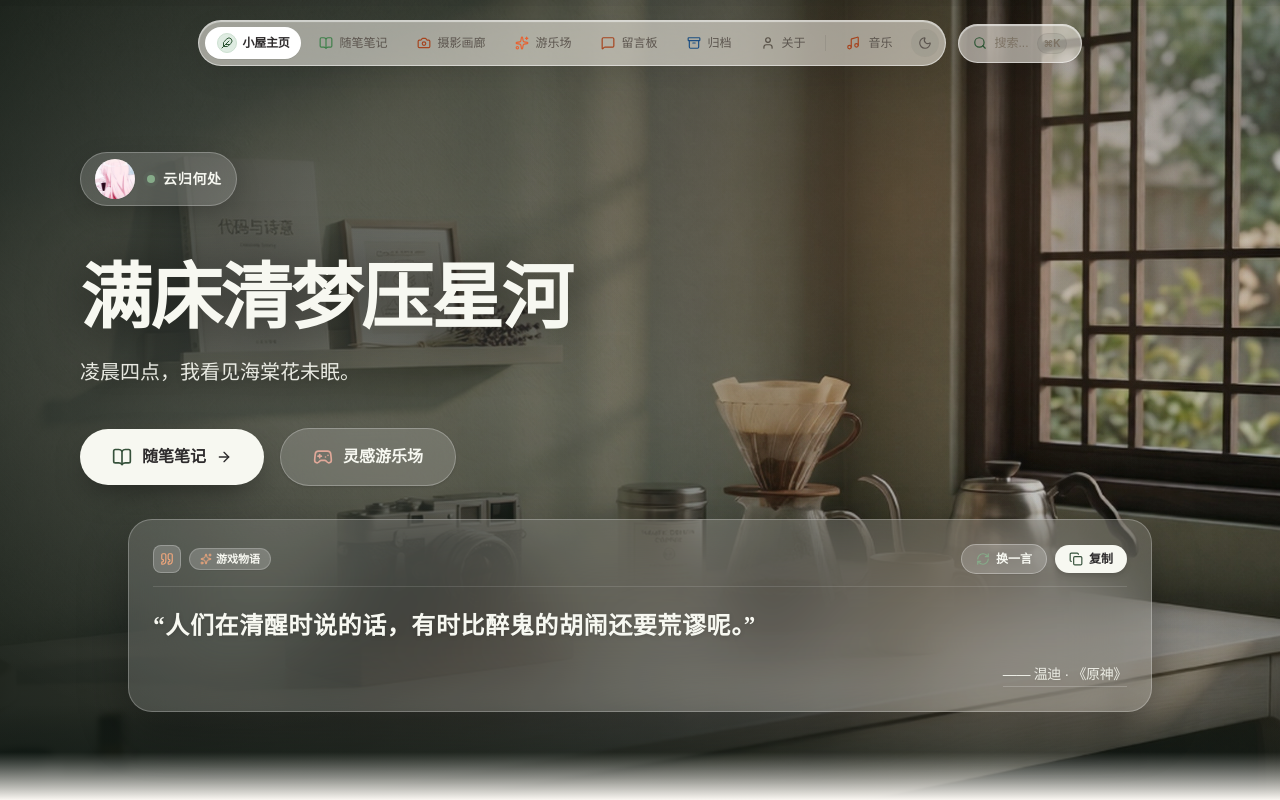
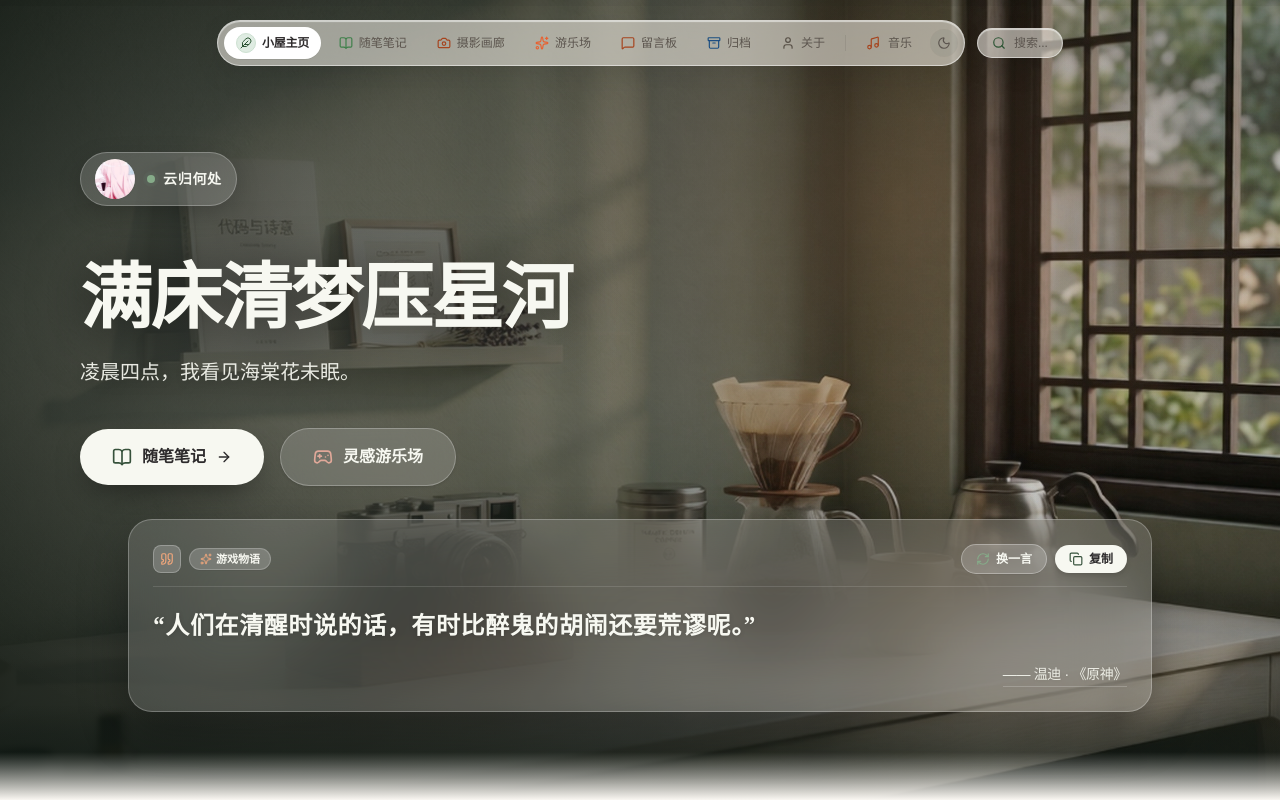
Before and after one commit to YunBaoJ/cloud-blog, a Next.js app: page / in a window 1280 px wide. Shown: the top 800 px of the page. Built offline with nearby package versions, Linux system fonts and the light colour scheme; a web font is replaced by a local one.

Commit message:
style: polish Search pill size to strictly match main nav bar and remove ⌘K text

```diff
--- a/src/components/Navbar.tsx
+++ b/src/components/Navbar.tsx
@@ -139,23 +139,22 @@ export default function Navbar() {
 
         </div>
 
-        {/* 2. Standalone Independent Search Pill Container on the Right (独立搜索胶囊) */}
+        {/* 2. Standalone Independent Search Pill Container (独立搜索胶囊 — 极简干净风格) */}
         <button
           type="button"
           onClick={triggerSearch}
-          className="pointer-events-auto cursor-pointer relative inline-flex items-center gap-2 rounded-full px-3.5 py-2 transition-all duration-300 shadow-[0_8px_32px_rgba(0,0,0,0.12)] backdrop-blur-2xl saturate-150 group hover:scale-[1.03] active:scale-95"
+          className="pointer-events-auto cursor-pointer relative inline-flex items-center gap-2 rounded-full p-1.5 px-3.5 transition-all duration-300 shadow-[0_8px_32px_rgba(0,0,0,0.12)] backdrop-blur-2xl saturate-150 group hover:scale-[1.02] active:scale-95 text-xs font-medium"
           style={{
             background: "var(--nav-bg)",
             border: "1px solid var(--nav-border)",
             boxShadow: "0 10px 32px -4px rgba(0,0,0,0.10), inset 0 1px 1px 0 rgba(255,255,255,0.55)",
           }}
-          title="全局搜索 (Cmd + K / Ctrl + K)"
+          title="全局搜索"
           aria-label="全局搜索"
         >
           <Search className="w-3.5 h-3.5 text-[#36513B] dark:text-[#7CD090] group-hover:scale-110 transition-transform flex-shrink-0" />
-          <span className="text-xs font-medium text-[#7A736A] dark:text-[#9EB3A4]">搜索...</span>
-          <span className="hidden sm:inline-block text-[10px] font-mono font-bold px-1.5 py-0.5 rounded-full bg-black/6 dark:bg-white/12 text-[#7A736A] dark:text-[#9EB3A4] border border-black/5 dark:border-white/5">
-            ⌘K
+          <span className="text-[#5A5551] dark:text-[#9EB3A4] group-hover:text-[#2D2B2C] dark:group-hover:text-white transition-colors">
+            搜索...
           </span>
         </button>
 
```
